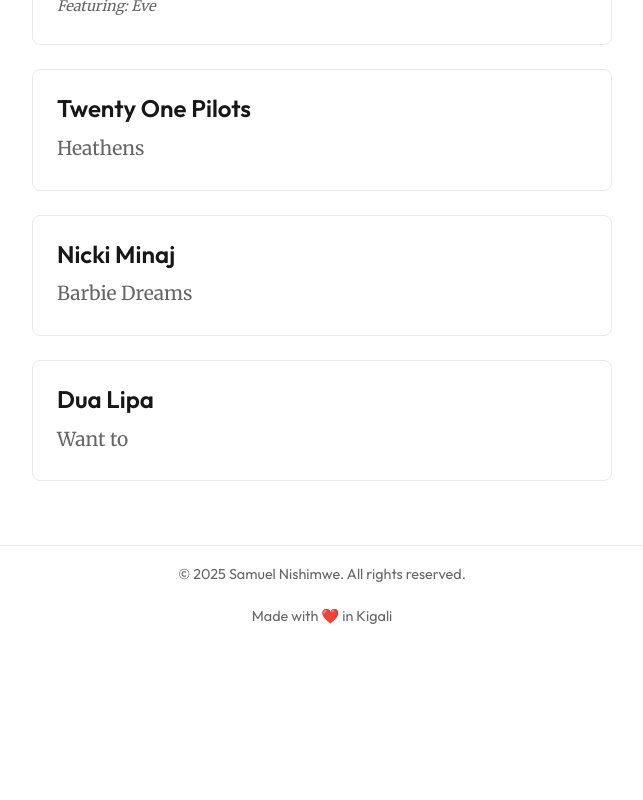
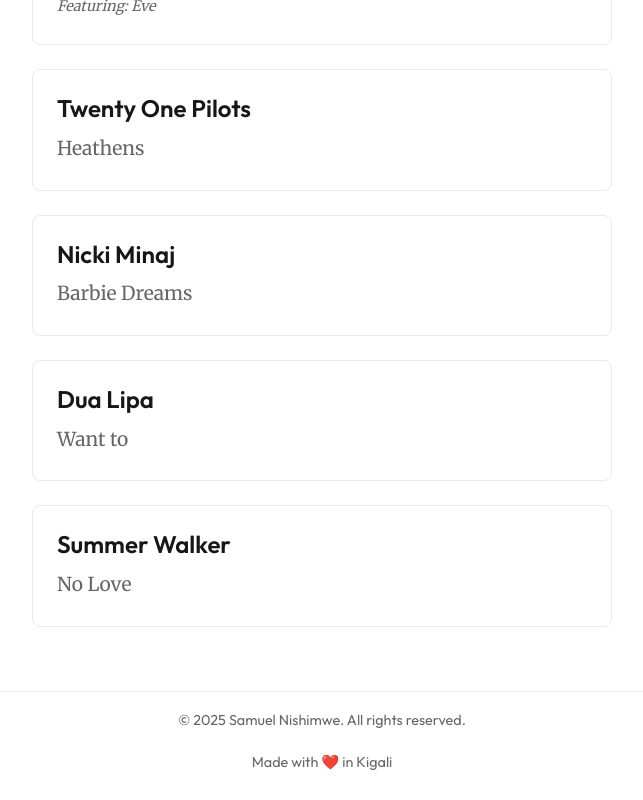
Before and after one commit to ceelogre/presence, a Next.js app: page /blog/favorites/music in a window 1280 px wide. Shown: the part 3715-4515 px from the top of the page, without its empty margins (318-961 px from the left). Before the commit the page ends 4369 px from the top, so only its background shows below. Built offline with nearby package versions, Linux system fonts and the light colour scheme.

Commit message:
feat: add summer walker (#135)

```diff
--- a/src/app/blog/favorites/music/music.tsx
+++ b/src/app/blog/favorites/music/music.tsx
@@ -125,6 +125,10 @@ export default function FavoriteMusic() {
         {
             artist: 'Dua Lipa',
             song: 'Want to'
+        },
+        {
+            artist: "Summer Walker",
+            song: "No Love"
         }
     ]
 
```
